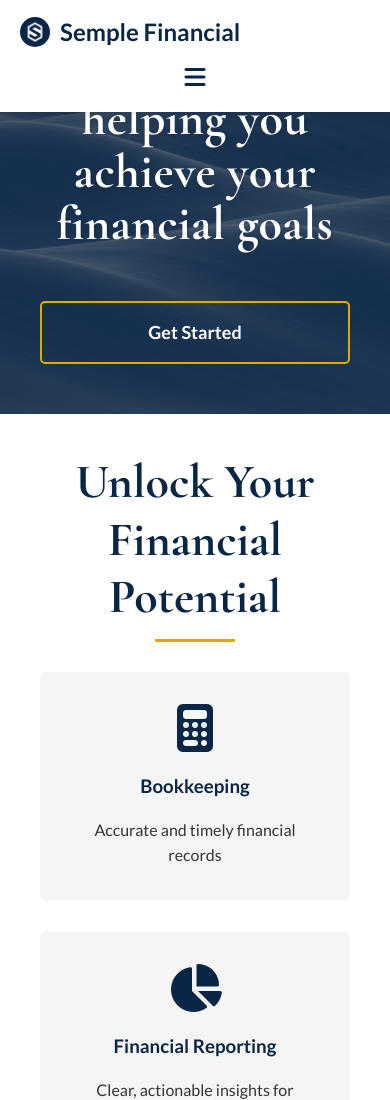
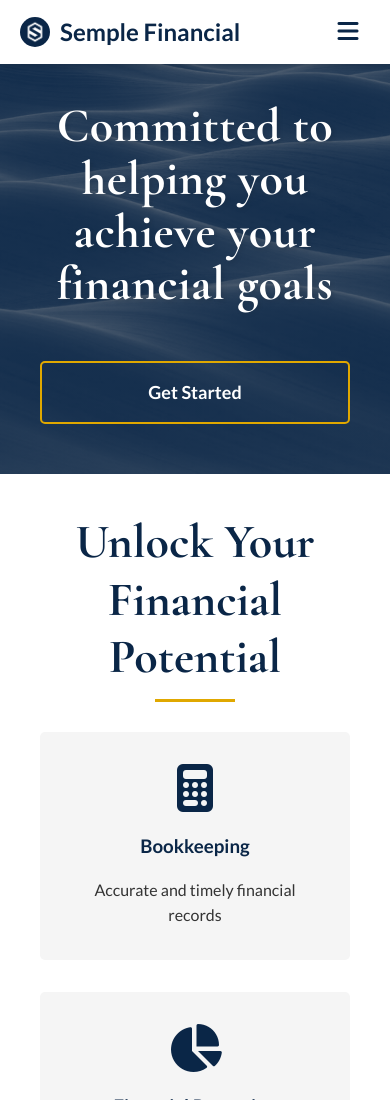
Before and after one commit to Asemple22/semplecfo, a plain HTML site: page index.html in a window 390 px wide. Shown: the top 1100 px of the page. Drawn offline with nearby package versions, Linux system fonts and the light colour scheme.

Commit message:
Add files via upload

```diff
--- a/styles.css
+++ b/styles.css
@@ -999,30 +999,35 @@ footer {
 /* Responsive styles */
 @media (max-width: 768px) {
     header .container {
-        flex-wrap: wrap;
+        display: flex;
         justify-content: space-between;
         align-items: center;
         padding: 10px 20px;
+        position: relative; /* Added */
     }
 
     .logo-container {
-        flex: 1;
         margin-right: 0;
     }
 
     .mobile-menu-toggle {
         display: block;
-        order: 2;
+        position: absolute; /* Added */
+        right: 20px; /* Added */
+        top: 50%; /* Added */
+        transform: translateY(-50%); /* Added */
+        z-index: 2; /* Added */
     }
 
     .main-nav {
         display: none;
         width: 100%;
-        order: 3;
+        position: absolute;
+        top: 100%;
+        left: 0;
         background-color: var(--secondary-color);
         padding: 20px;
         box-shadow: 0 5px 5px rgba(0, 0, 0, 0.1);
-        margin-top: 10px;
     }
 
     .main-nav.active {
@@ -1786,6 +1791,26 @@ footer .cta-button:hover {
         margin: 10px 20px;
         text-align: center;
     }
+
+    /* Header adjustments */
+    header {
+        position: fixed;
+        top: 0;
+        left: 0;
+        width: 100%;
+        background-color: var(--secondary-color);
+        z-index: 1000;
+    }
+
+    /* Main content adjustments */
+    main {
+        padding-top: 60px; /* Add padding to account for fixed header */
+    }
+
+    /* Hero section adjustments */
+    #hero {
+        padding-top: 120px; /* Increased padding to prevent content from being hidden */
+    }
 }
 
 /* Add smooth scrolling for better mobile experience */
```
